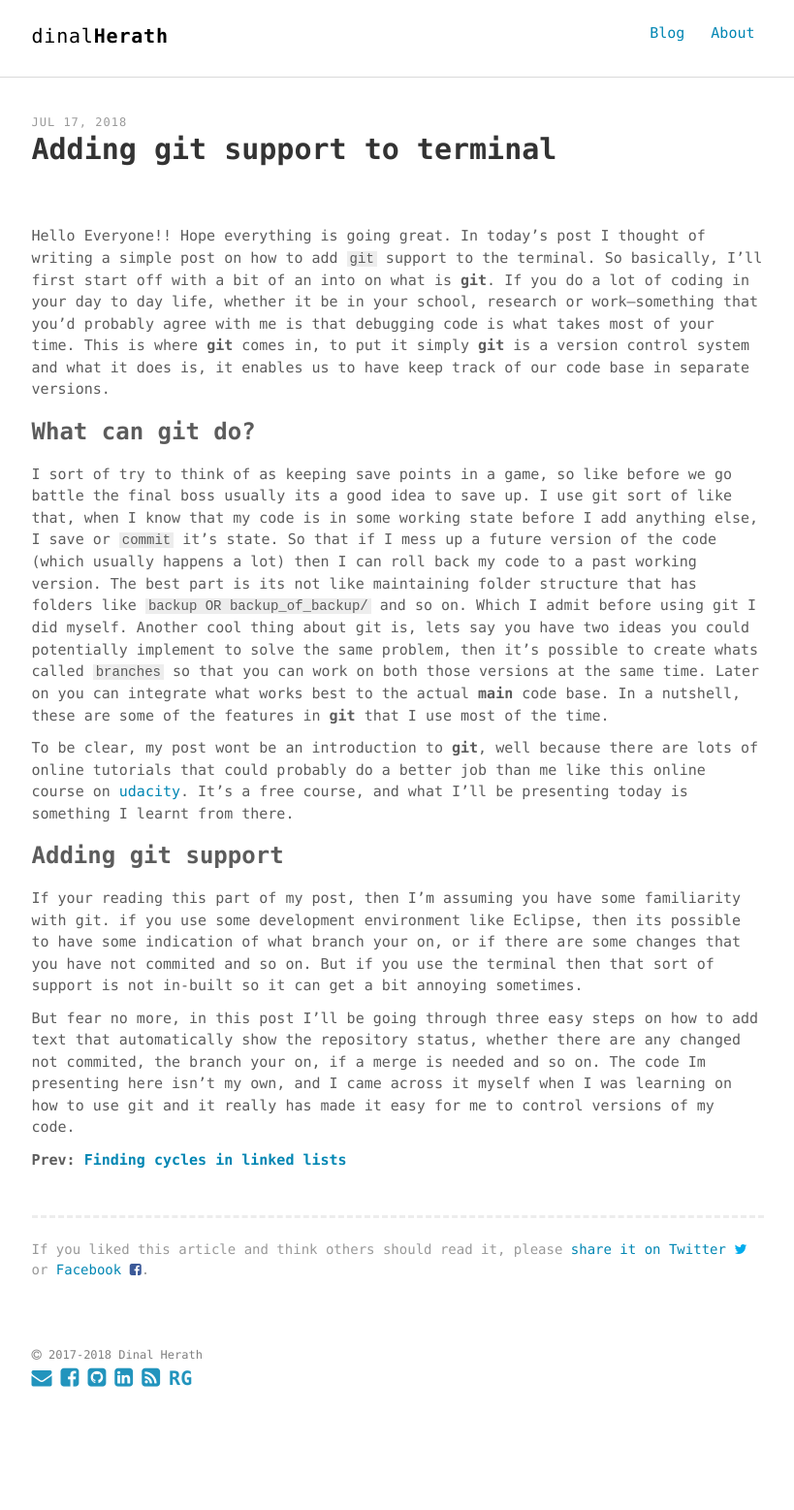
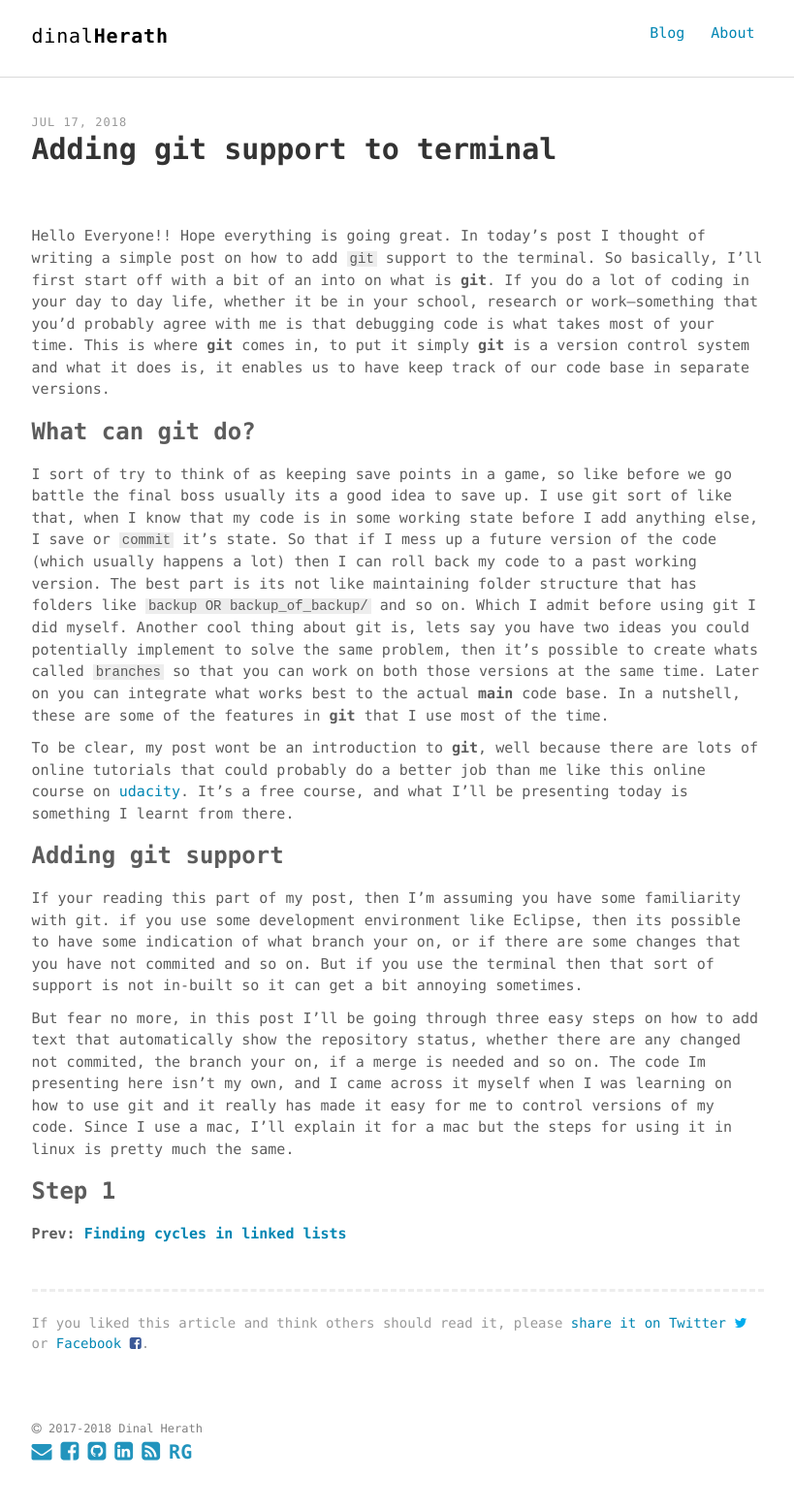
Before and after one commit to dherath/dherath.github.io, a Jekyll site: the page built from _posts/2018-07-17-git-support.md, in a window 1280 px wide. Shown: the whole page at 97% size, without its empty margins (230-1049 px from the left). Built offline with Jekyll 4.4.1, drawn with Linux system fonts in a browser that asks for light colours; before the commit the page ends 1481 px from its top, so only the background shows below that.

Commit message:
updated text

```diff
--- a/_posts/2018-07-17-git-support.md
+++ b/_posts/2018-07-17-git-support.md
@@ -18,7 +18,9 @@ To be clear, my post wont be an introduction to **git**, well because there are
 
 If your reading this part of my post, then I'm assuming you have some familiarity with git. if you use some development environment like Eclipse, then its possible to have some indication of what branch your on, or if there are some changes that you have not commited and so on. But if you use the terminal then that sort of support is not in-built so it can get a bit annoying sometimes.
 
-But fear no more, in this post I'll be going through three easy steps on how to add text that automatically show the repository status, whether there are any changed not commited, the branch your on, if a merge is needed and so on. The code Im presenting here isn't my own, and I came across it myself when I was learning on how to use git and it really has made it easy for me to control versions of my code.
+But fear no more, in this post I'll be going through three easy steps on how to add text that automatically show the repository status, whether there are any changed not commited, the branch your on, if a merge is needed and so on. The code Im presenting here isn't my own, and I came across it myself when I was learning on how to use git and it really has made it easy for me to control versions of my code. Since I use a mac, I'll explain it for a mac but the steps for using it in linux is pretty much the same.
+
+### Step 1
 
 
 
```
Also changed, not shown: 2 other files.
